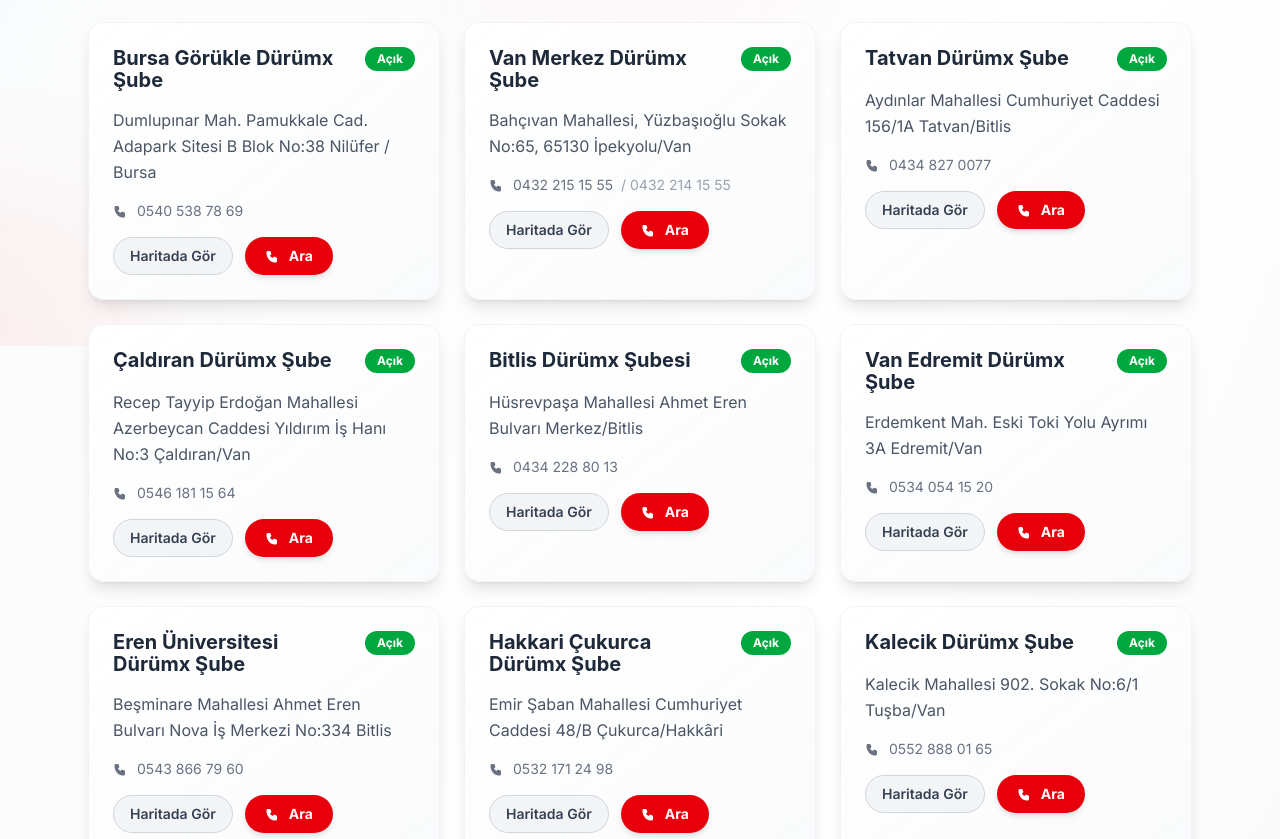
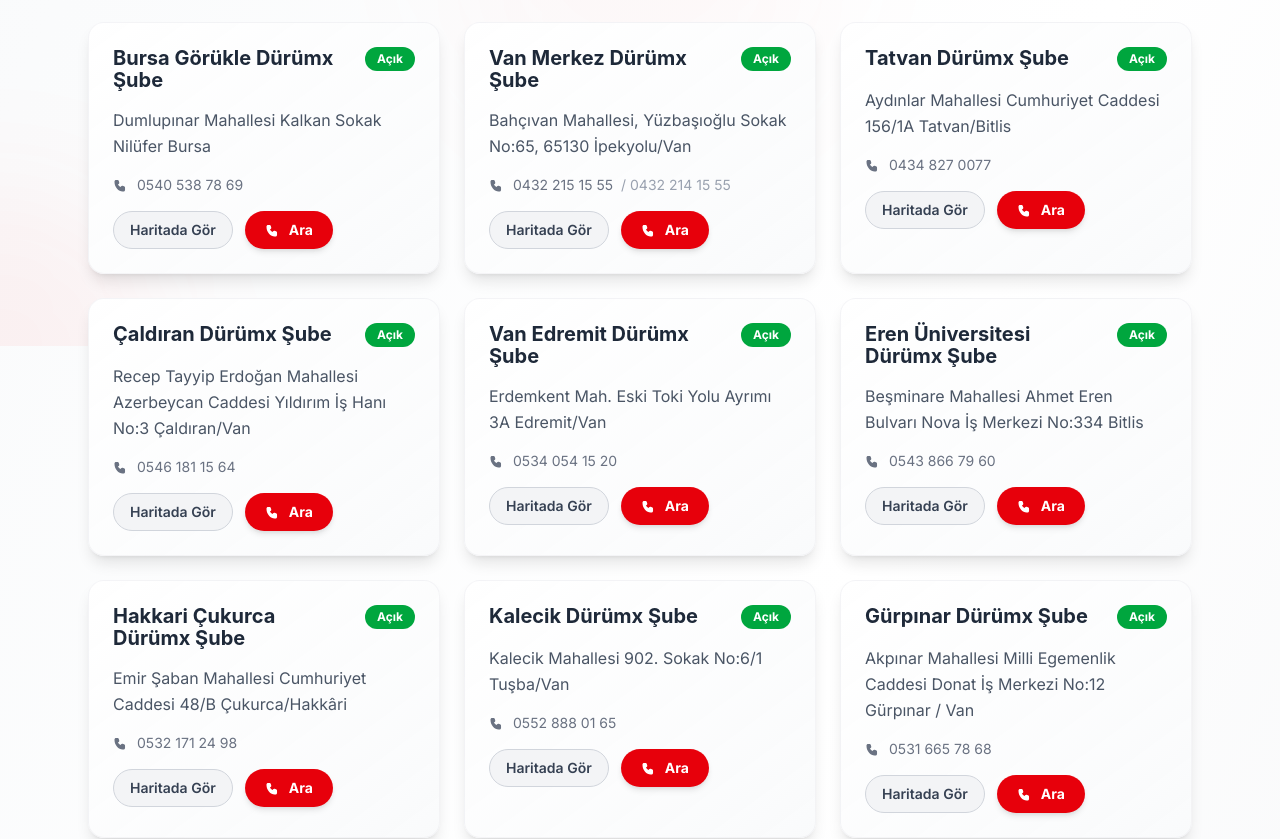
Before and after one commit to yusufknt/durumx, a Next.js app: page /subelerimiz in a window 1280 px wide. Shown: the part 454-1293 px from the top of the page. Built offline with nearby package versions, Linux system fonts and the light colour scheme.

Commit message:
Update branch locations and map coordinates

```diff
--- a/src/app/subelerimiz/page.tsx
+++ b/src/app/subelerimiz/page.tsx
@@ -324,13 +324,13 @@
         name: "Bursa Görükle Dürümx Şube",
         city: "Bursa",
         district: "Görükle",
-        address: "Dumlupınar Mah. Pamukkale Cad. Adapark Sitesi B Blok No:38 Nilüfer / Bursa",
+        address: "Dumlupınar Mahallesi Kalkan Sokak Nilüfer Bursa",
         phone: "0540 538 78 69",
         services: ["paket", "gel-al", "masa"],
         hours: "10:00 - 00:00",
-        mapsUrl: "https://www.google.com/maps/place/Dumlupınar,+Pamukkale+Cd.,+16120+Nilüfer%2FBursa/@40.2020694,28.8742647,17z/data=!3m1!4b1!4m6!3m5!1s0x14ca1557c1ea5a01:0x7e8f3e8f9e8f9e8f!8m2!3d40.2020694!4d28.8768396!16s%2Fg%2F11bw3y8y8y?entry=ttu",
-        lat: 40.2020694,
-        lng: 28.8768396,
+        mapsUrl: "https://maps.app.goo.gl/bhHvDKVwjMotq8RU9",
+        lat: 40.2255629,
+        lng: 28.846967,
       },
       {
         id: "dx-van-merkez-bahcivan",
@@ -373,19 +373,7 @@
         lat: 39.1337537,
         lng: 43.900883,
       },
-      {
-        id: "dx-bitlis-merkez",
-        name: "Bitlis Dürümx Şubesi",
-        city: "Bitlis",
-        district: "Merkez",
-        address: "Hüsrevpaşa Mahallesi Ahmet Eren Bulvarı Merkez/Bitlis",
-        phone: "0434 228 80 13",
-        services: ["paket", "gel-al", "masa"],
-        hours: "10:00 - 00:00",
-        mapsUrl: "https://www.google.com/maps/place/Be%C5%9F+Minare,+Ahmet+Eren+Blv,+13002+Bitlis+Merkez%2FBitlis/@38.4740832,42.1614195,19.52z/data=!4m6!3m5!1s0x400d3ad8c206813f:0x648788c9cab33d4a!8m2!3d38.4739499!4d42.1618737!16s%2Fg%2F11k3d5j3_q?entry=ttu&g_ep=EgoyMDI1MDgyNS4wIKXMDSoASAFQAw%3D%3D",
-        lat: 38.4739499,
-        lng: 42.1618737,
-      },
+
       {
         id: "dx-van-edremit",
         name: "Van Edremit Dürümx Şube",
@@ -451,9 +439,9 @@
         phone: "0531 665 78 68",
         services: ["paket", "gel-al", "masa"],
         hours: "10:00 - 00:00",
-        mapsUrl: "https://www.google.com/maps/place/Gürpınar,+Van/@38.3237249,43.374642,14z/data=!3m1!4b1!4m6!3m5!1s0x400df5a61f72c8f9:0x56b2eb64e77ec568!8m2!3d38.324117!4d43.409163!16s%2Fg%2F12m99tm3v?entry=ttu&g_ep=EgoyMDI1MDgyNS4wIKXMDSoASAFQAw%3D%3D",
-        lat: 38.322,
-        lng: 43.278,
+        mapsUrl: "https://maps.app.goo.gl/RQ4dfmLEQf44FuGK6",
+        lat: 38.3245268,
+        lng: 43.409155,
       },
       {
         id: "dx-van-organize",
@@ -506,6 +494,32 @@
         mapsUrl: "https://www.google.com/maps/search/?api=1&query=Yenimahalle+Menderes+Bulvar%C4%B1+%C4%B0%C5%9F+Bankas%C4%B1+Kar%C5%9F%C4%B1s%C4%B1+D%C3%BCr%C3%BCmx+D%C3%B6ner+No%3A25+Patnos+A%C4%9Fr%C4%B1",
         lat: 39.2214,
         lng: 42.8569,
+      },
+      {
+        id: "dx-van-terzioglu",
+        name: "Terzioğlu Dürümx Şube",
+        city: "Van",
+        district: "İpekyolu",
+        address: "Hatuniye Mahallesi Terzioğlu Caddesi No:3/3 İpekyolu Van",
+        phone: "-",
+        services: ["paket", "gel-al", "masa"],
+        hours: "10:00 - 00:00",
+        mapsUrl: "https://maps.app.goo.gl/MJcBNXuhDkAEbuy89",
+        lat: 38.4929164,
+        lng: 43.3699667,
+      },
+      {
+        id: "dx-van-muradiye",
+        name: "Muradiye Dürümx Şube",
+        city: "Van",
+        district: "Muradiye",
+        address: "Yenişehir Mah. Şelale Caddesi 132 Sokak No 25 Muradiye Van",
+        phone: "-",
+        services: ["paket", "gel-al", "masa"],
+        hours: "10:00 - 00:00",
+        mapsUrl: "https://maps.google.com/?q=38.988354,43.759246",
+        lat: 38.988354,
+        lng: 43.759246,
       },
     ],
     []
```
